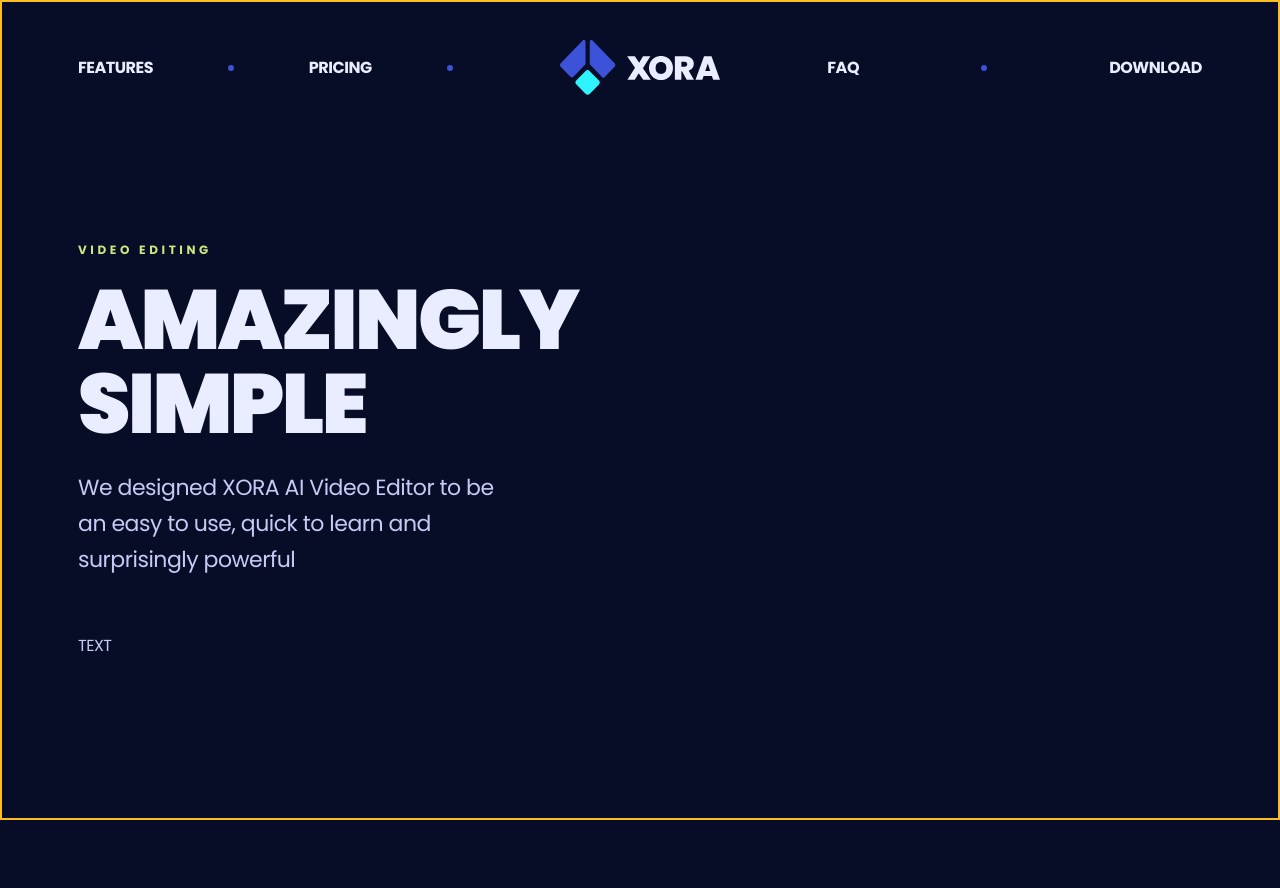
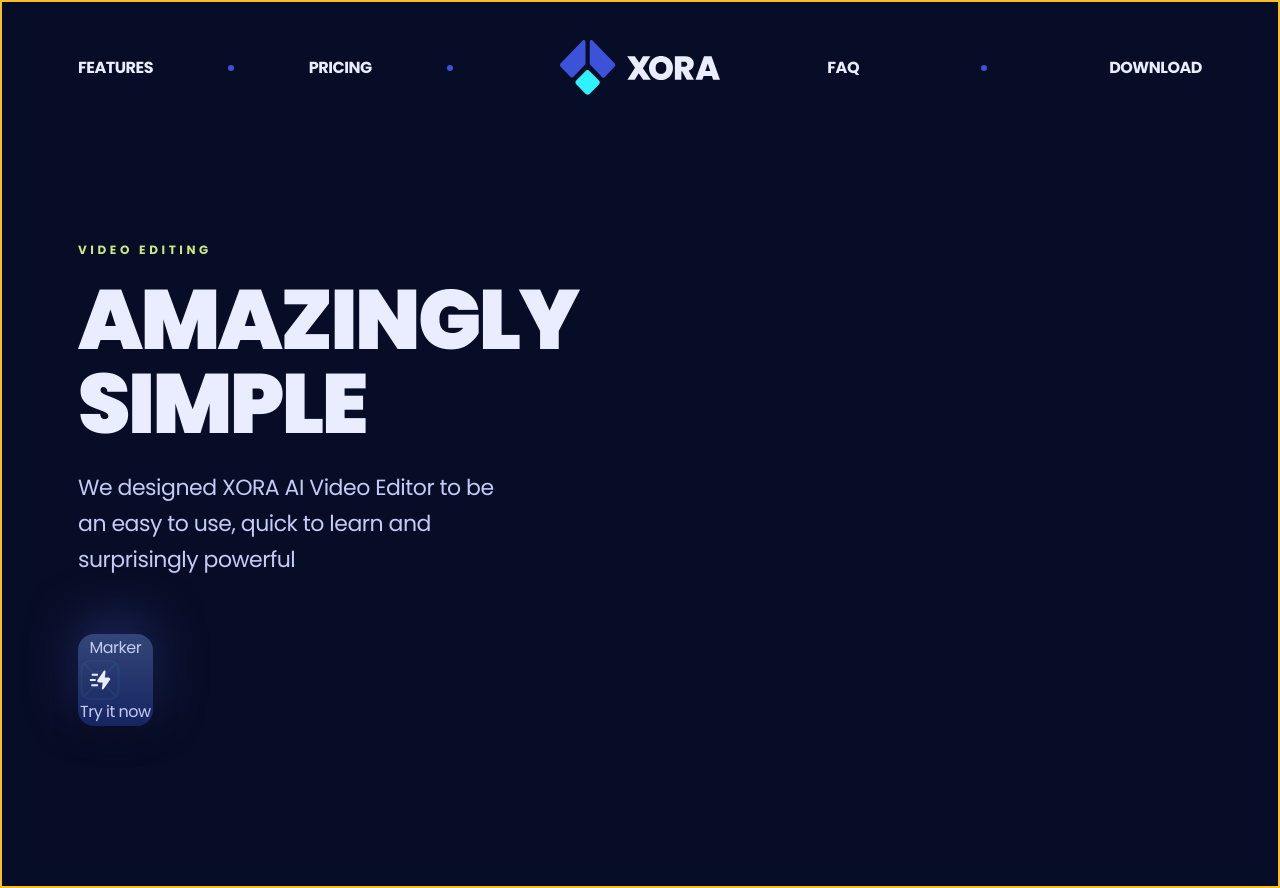
Before and after one commit to Jaspreet-Nijjar/react-tailwind-saas-landing-page, a React (Vite) app: page / in a window 1280 px wide. Before the commit the page ends 820 px from the top, so only its background shows below. Built offline with nearby package versions, Linux system fonts and the light colour scheme.

Commit message:
adding to the Inner variable

```diff
--- a/src/components/Button.jsx
+++ b/src/components/Button.jsx
@@ -1,6 +1,23 @@
 import clsx from 'clsx';
 
 const Button = ({ icon, children, href, containerClassName, onClick }) => {
+  const Inner = () => (
+    <>
+      <span>
+        <span>Marker</span>
+        {icon && (
+          <img
+            src={icon}
+            alt="circle"
+            className="size-10 mr-5 object-contain z-10"
+          />
+        )}
+
+        <span>{children}</span>
+      </span>
+    </>
+  );
+
   return href ? (
     <a
       className={clsx(
@@ -9,16 +26,17 @@
       )}
       href={href}
     >
-      TEXT
+      <Inner />
     </a>
   ) : (
     <button
       className={clsx(
-        'relative p-0.5 g5 rounded-2xl shadow-500 group'.containerClassName
+        'relative p-0.5 g5 rounded-2xl shadow-500 group',
+        containerClassName
       )}
       onClick={onClick}
     >
-      TEXT
+      <Inner />
     </button>
   );
 };
```
